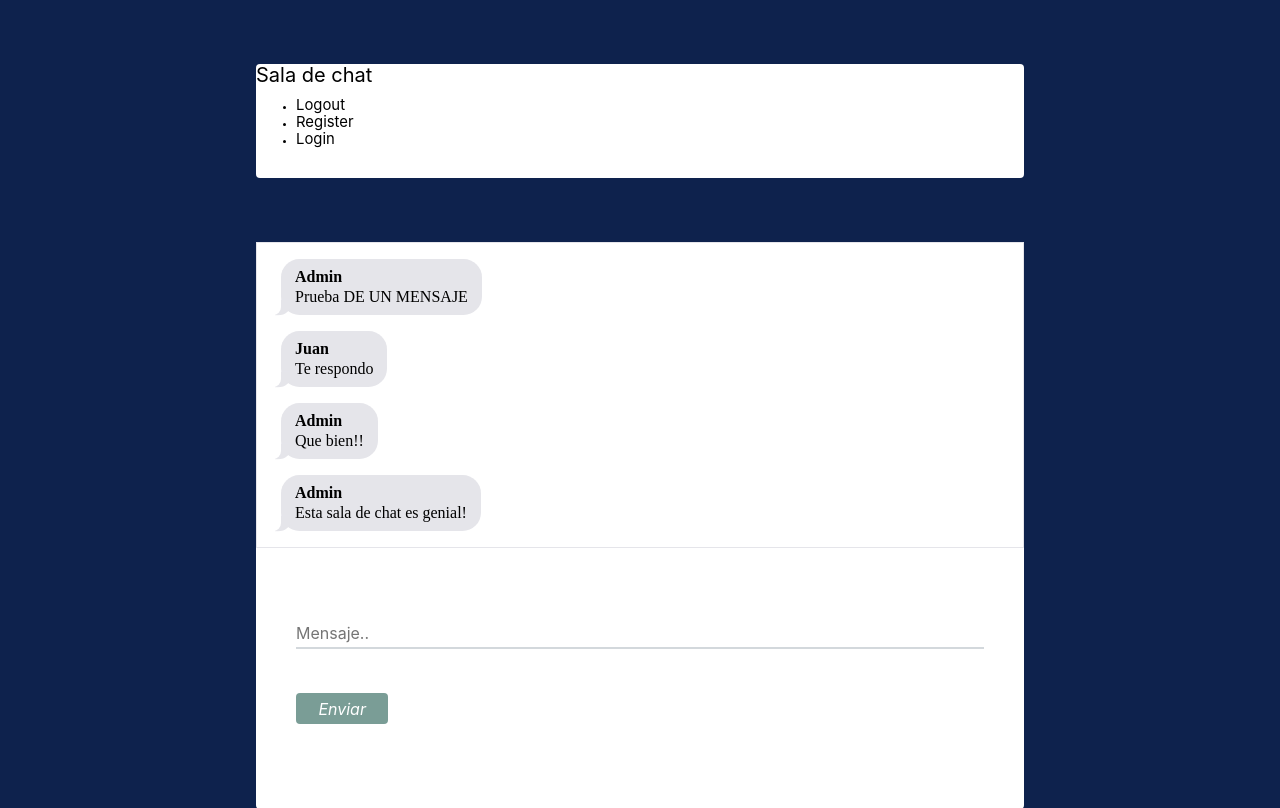
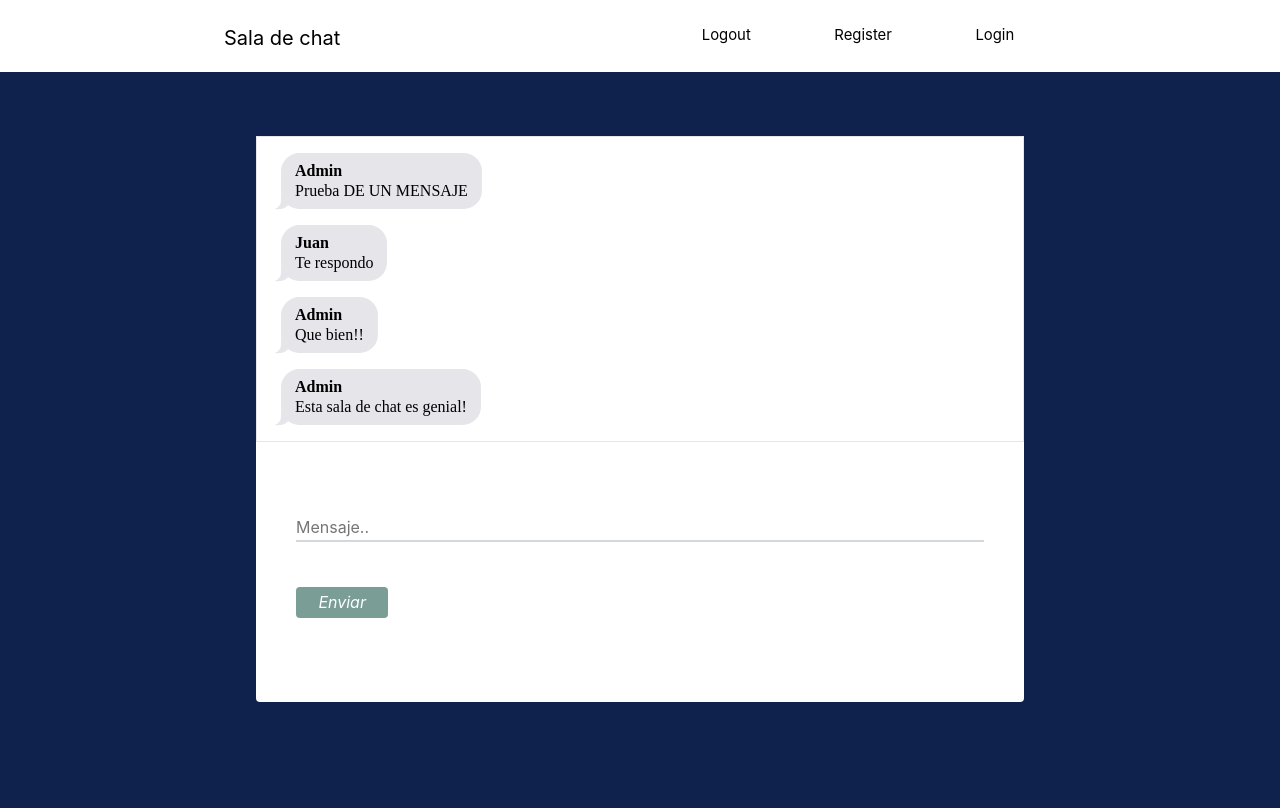
Before and after one commit to thealejo97/chat, a Django app: page / in a window 1280 px wide. Shown: the top 808 px of the page. After the commit the page ends 702 px from the top, so only its background shows below. Run offline with Django 3.2, Linux system fonts and the light colour scheme; data comes from the database, SQL or seed files in the repository; some web fonts are replaced.

Commit message:
Correccion de staticos

```diff
--- a/static/style.css
+++ b/static/style.css
@@ -36,7 +36,32 @@ img{
 	object-fit: cover;
 }
 
+/* Nav bar */
+.main-head{
+	background: white;
+	color: black;
+}
 
+nav.main{
+	min-height: 7vh;
+	display: flex;
+	width: 65%;
+	margin: auto;
+	align-items: center;
+	padding: 0.5rem;
+}
+
+nav.main ul{
+	display: flex;
+	flex: 1 1 40rem;
+	justify-content: space-around;
+	align-items: center;
+	list-style: none;
+}
+
+#logo{
+	flex: 2 1 40rem;
+}
 
 /* -----*/
 
```
Also changed, not shown: other parts of static/style.css (+29 -51 lines).
